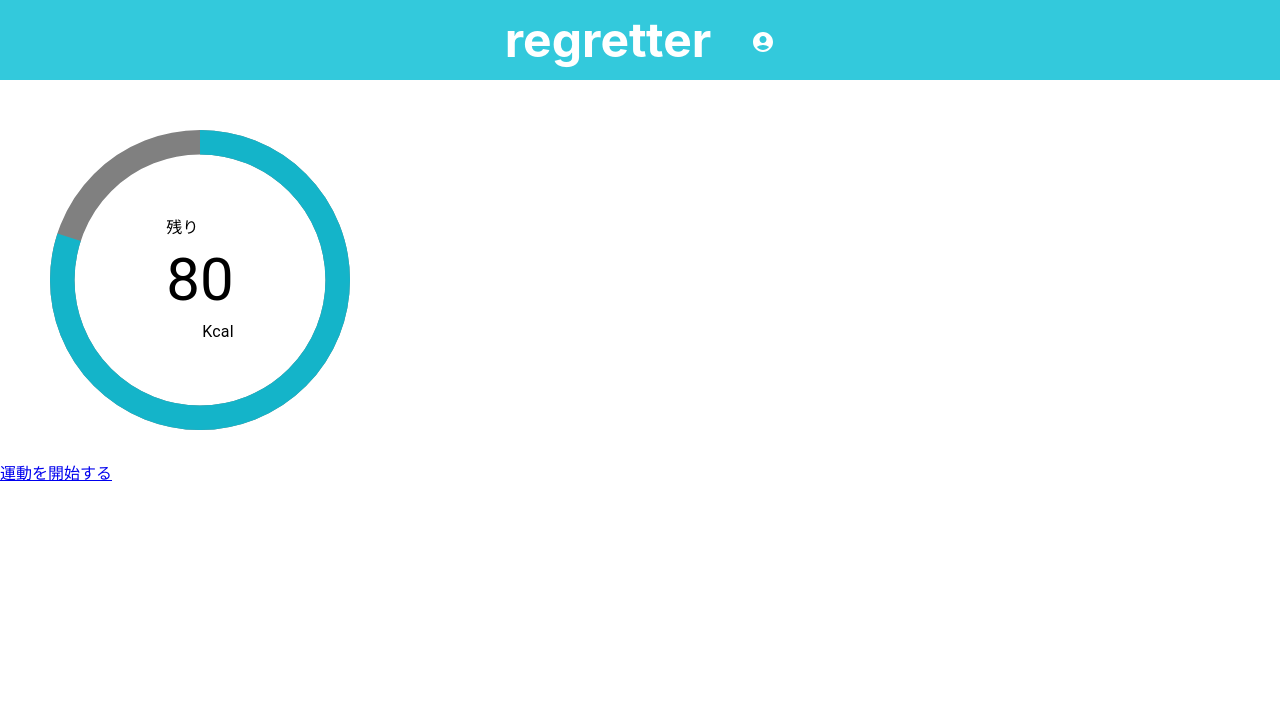
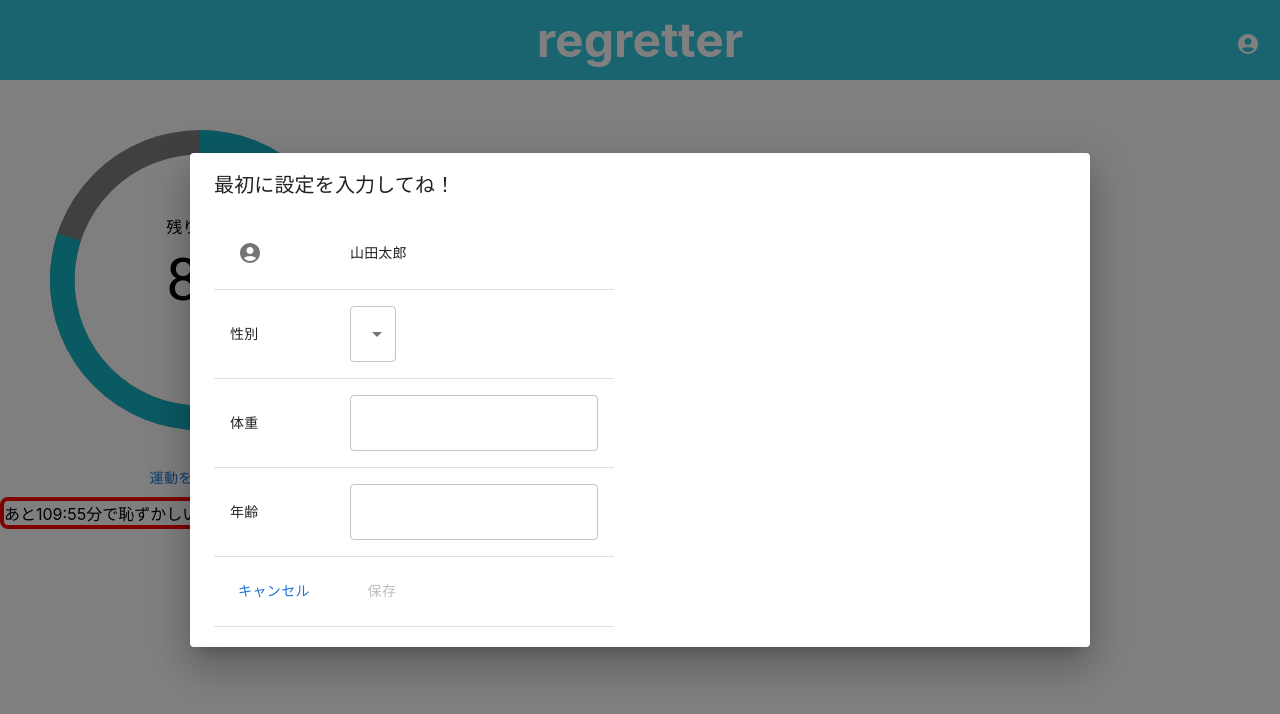
Before and after one commit to GMO-teamB/Regretter, a React (Create React App) app in the folder frontend/: page / in a window 1280 px wide. Shown: the top 714 px of the page. Built offline with nearby package versions, Linux system fonts and the light colour scheme.

Commit message:
CSS調整及びタイマーの表示

```diff
--- a/frontend/src/Components/Header.css
+++ b/frontend/src/Components/Header.css
@@ -13,12 +13,16 @@ header {
     color: white;
     margin-top: 2rem;
   }
+  .iconBox{
+    position: absolute;
+    right: 0;
+  }
 
   .user-icon {
     color: white;
-    position: absolute;
     right: 0;
-    font-size: 5rem;
+    font-size: 1.5rem;
+    margin-top: 0.5rem;
   }
 
   .dropdown {
--- a/frontend/src/Components/Header.js
+++ b/frontend/src/Components/Header.js
@@ -9,6 +9,8 @@ import {
   TableRow,
   TextField,
   Box,
+  Select,
+  MenuItem,
 } from '@mui/material';
 import React, { useRef, useState } from 'react';
 import {
@@ -16,19 +18,20 @@ import {
 } from '@mui/icons-material';
 
 function Header() {
-  const [isDialogOpen, setIsDialogOpen] = useState(false);
+  const [isDialogOpen, setIsDialogOpen] = useState(true);
   const [weight, setWeight] = useState("");
   const [age, setAge] = useState("");
-  const [calorie, setCalorie] = useState("");
+  const [sex, setSex] = useState("");
   const inputRef = useRef(null);
   const imageUpload = () => {
     console.log(inputRef.current);
     inputRef.current?.click();
   };
+  const [isSign,setIsSign] = useState(false);
   return (
     <header>
       <h1 className="service-title">regretter</h1>
-      <Box>
+      <Box className="iconBox">
       <Button
         onClick={() => setIsDialogOpen(true)}
       >
@@ -36,7 +39,7 @@ function Header() {
       </Button>
       </Box>
       <Dialog open={isDialogOpen} fullWidth maxWidth="md">
-        <DialogTitle>設定</DialogTitle>
+        <DialogTitle>{!isSign?'最初に設定を入力してね！':'設定'}</DialogTitle>
         <DialogContent>
           <TableRow>
             <TableCell>
@@ -48,6 +51,19 @@ function Header() {
             <TableCell>山田太郎</TableCell>
           </TableRow>
           <TableRow>
+          <TableCell>性別</TableCell>
+          <TableCell>
+            <Select value={sex} onChange={(e)=>setSex(e.target.value)}>
+              <MenuItem value='男'>
+              男
+              </MenuItem>
+              <MenuItem value='女'>
+              女
+              </MenuItem>
+            </Select>
+          </TableCell>
+          </TableRow>
+          <TableRow>
             <TableCell>体重</TableCell>
             <TableCell>
               <TextField
@@ -57,26 +73,17 @@ function Header() {
             </TableCell>
           </TableRow>
           <TableRow>
-            <TableCell>年齢</TableCell>
+            <TableCell >年齢</TableCell>
             <TableCell>
               <TextField onChange={(e) => setAge(e.target.value)} value={age} />
             </TableCell>
           </TableRow>
-          <TableRow>
-            <TableCell>目標カロリー</TableCell>
-            <TableCell>
-              <TextField
-                onChange={(e) => setCalorie(e.target.value)}
-                value={calorie}
-              />
-            </TableCell>
-          </TableRow>
-          <TableRow>
+          <TableRow >
             <TableCell>
               <Button onClick={() => setIsDialogOpen(false)}>キャンセル</Button>
             </TableCell>
             <TableCell>
-              <Button onClick={() => setIsDialogOpen(false)}>保存</Button>
+              <Button disabled={(age === ''||weight===''||sex==='')}onClick={() => {setIsDialogOpen(false);setIsSign(true)}}>保存</Button>
             </TableCell>
           </TableRow>
         </DialogContent>
--- a/frontend/src/Components/Loading.js
+++ b/frontend/src/Components/Loading.js
@@ -3,6 +3,8 @@ import React from 'react'
 import "./Loading.css";
 import Timer from "react-timer-wrapper";
 import Timecode from "react-timecode";
+import { Button } from '@mui/material';
+import { Link } from 'react-router-dom';
 
 export default function Loading() {
   return (
@@ -19,7 +21,7 @@ export default function Loading() {
             <Timecode />
           </Timer>
         </div>
-        <button className="done-btn">終了する</button>
+        <Button className="done-btn" component={Link} to="/">終了する</Button>
       </div>
     </div>
   );
--- a/frontend/src/Components/Top.css
+++ b/frontend/src/Components/Top.css
@@ -1,12 +1,24 @@
 .top{
     align-content: center;
     justify-content: center;
-    height:400px;
     width:400px;
     display: 'block';
 }
-.startButton{
+.startButtonBox{
     margin-top: 30px;
     justify-content: center;
     align-content: center;
+    width:100%;
 }
+.startButton{
+    justify-content: center;
+    align-content: center;
+    width:100%;
+}
+.cautionBox{
+    border: 4px solid;
+    border-color: red;
+    border-radius: 8px;
+    justify-content: center;
+    align-content: center;
+}
--- a/frontend/src/Components/Top.js
+++ b/frontend/src/Components/Top.js
@@ -1,15 +1,40 @@
-import React from 'react'
+import React, { useEffect, useState } from 'react'
 import { Link } from 'react-router-dom'
 import { PieChart } from './pichart'
 import "./Top.css";
-import { Box} from '@mui/material'
+import { Box, Button} from '@mui/material'
 
 export default function Top() {
+  const [mins,setMins]=useState(110);
+  const [seconds, setSeconds]=useState(0);
+  useEffect(()=>{
+    let sampleInterval = setInterval(() => {
+      if (seconds > 0) {
+        setSeconds(seconds - 1);
+      }
+      if (seconds === 0) {
+        if (mins === 0) {
+          clearInterval(sampleInterval);
+        } else {
+          setMins(mins - 1);
+          setSeconds(59);
+        }
+      }
+    }, 1000);
+    return () => {
+      clearInterval(sampleInterval);
+    };
+  });
   return (
     <div className='top'>
        <PieChart></PieChart>
-       <Box className='startButton'>
-        <Link to="/task" >運動を開始する</Link>
+       <Box className='startButtonBox'>
+        <Button  className='startButton' component={Link} to="/task" >運動を開始する</Button>
+       </Box>
+       <Box>
+        <div className='cautionBox'>
+          あと{mins}:{seconds<10?`0${seconds}`:seconds}分で恥ずかしい画像がtweetされます!
+        </div>
        </Box>
     </div>
 
```
